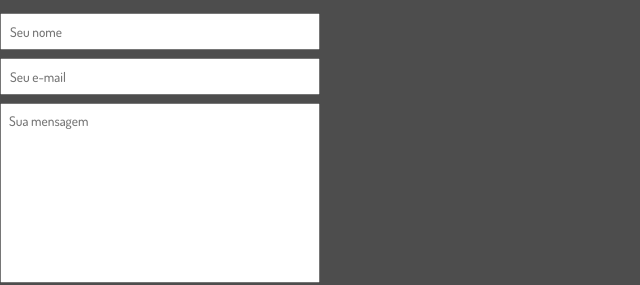
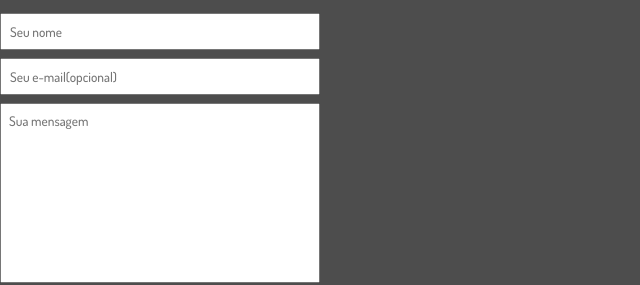
Before and after one commit to Leslliel/Exerciciofinal-modulo5-ebac, a plain HTML site: page index.html in a window 1280 px wide. Shown: the part 2119-2404 px from the top of the page, 0-640 px from the left. Drawn offline with Linux system fonts and the light colour scheme; a web font is replaced by a local one.

Commit message:
changed index.html

```diff
--- a/index.html
+++ b/index.html
@@ -104,7 +104,7 @@
                     <h3>Opnião para proxima matéria</h3>
                     <form>
                         <input type="text" placeholder="Seu nome" required />
-                        <input type="email" placeholder="Seu e-mail" />
+                        <input type="email" placeholder="Seu e-mail(opcional)" />
                         <textarea placeholder="Sua mensagem" required></textarea>
                         <button type="submit">Enviar</button>
                     </form>
```
